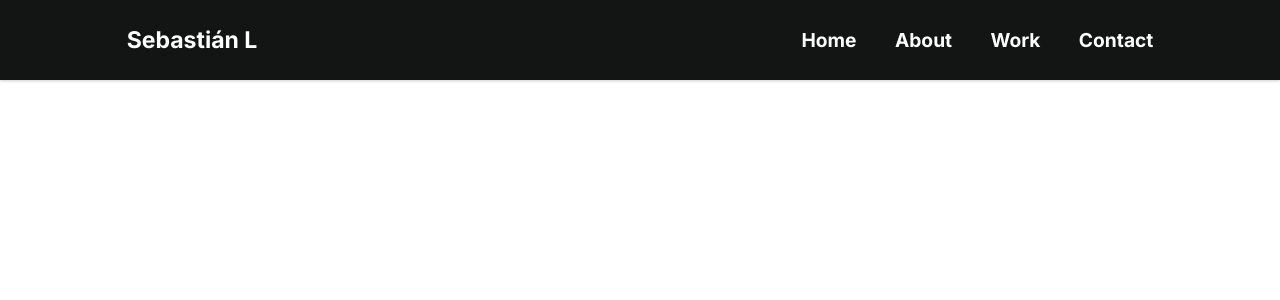
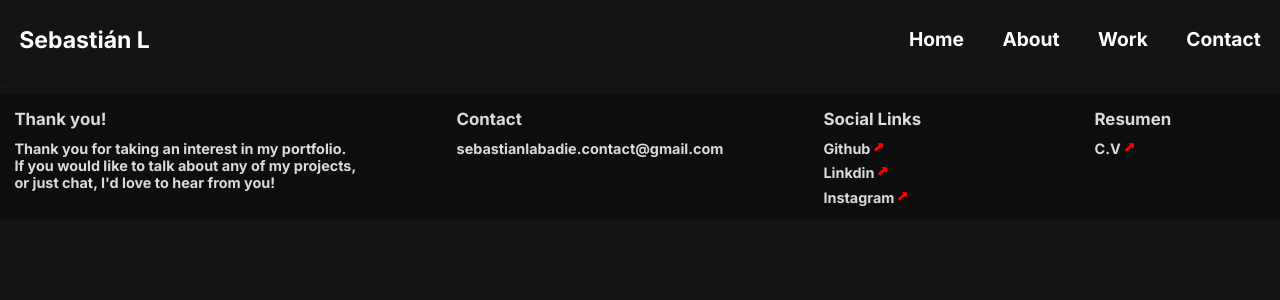
Before and after one commit to SebastianLabadie/Portfolio, a React (Create React App) app: page / in a window 1280 px wide. Shown: the top 300 px of the page. Built offline with nearby package versions, Linux system fonts and the light colour scheme.

Commit message:
Header links hover updated and footer finish

```diff
--- a/src/App.js
+++ b/src/App.js
@@ -1,10 +1,14 @@
 import React from 'react';
 import './App.css';
 import Navbar from './components/Navbar/Navbar'
+import Footer from './components/Footer/Footer'
 
 function App() {
   return (
+    <>
     <Navbar />
+    <Footer />
+    </>
   );
 }
 
--- /dev/null
+++ b/src/components/Footer/Footer.js
@@ -0,0 +1,83 @@
+import React from "react";
+import styled from "styled-components";
+import Wrapper from "../Wrapper";
+const FooterStyled = styled.div`
+  width: 100;
+  background: #0d0e0e;
+  color: #dadada;
+  font-size: 0.9em;
+  .container {
+    margin: 1em 0;
+    padding: 1em;
+    display: grid;
+    grid-template-columns: 2fr 1fr 1fr 1fr;
+    grid-gap: 100px;
+  }
+  .info {
+    margin-top: 0.8em;
+    display: grid;
+    grid-template-columns: 1fr;
+    grid-gap: 0.5em;
+    a{
+        position:relative;
+        text-decoration:none;
+        color:#dadada;
+
+        i{
+            position:relative;
+            display:inline-block;
+            top:-3px;
+            right:-5px;
+            transform:rotate(50deg);
+            color:red;
+            font-size:11px;
+        }
+    }
+  }
+
+`;
+
+const Footer = () => {
+  return (
+    <FooterStyled>
+      <Wrapper>
+        <div className="container">
+          <div className="containers ">
+            <h3>Thank you!</h3>
+            <div className="info">
+              <p>
+                Thank you for taking an interest in my portfolio. If you would
+                like to talk about any of my projects, or just chat, I'd love to
+                hear from you!
+              </p>
+            </div>
+          </div>
+          <div className="containers">
+            <h3>Contact</h3>
+            <div className="info">
+              <p>sebastianlabadie.contact@gmail.com</p>
+            </div>
+          </div>
+          <div className="containers">
+            {/*poner iconos*/}
+            <h3>Social Links</h3>
+            <div className="info">
+            <a href="">Github<i class="fas fa-long-arrow-alt-up"></i></a>
+              <a href="">Linkdin<i class="fas fa-long-arrow-alt-up"></i></a>
+              <a href="">Instagram<i class="fas fa-long-arrow-alt-up"></i></a>
+            </div>
+          </div>
+          <div className="containers">
+            {/*poner iconos*/}
+            <h3>Resumen</h3>
+            <div className="info">
+              <a href="">C.V<i class="fas fa-long-arrow-alt-up"></i></a>
+            </div>
+          </div>
+        </div>
+      </Wrapper>
+    </FooterStyled>
+  );
+};
+
+export default Footer;
--- a/src/components/Navbar/Navbar.js
+++ b/src/components/Navbar/Navbar.js
@@ -1,16 +1,18 @@
 import React, { useState } from "react";
 import styled from "styled-components";
 import { MenuItems } from "./MenuItems";
+import Wrapper from '../Wrapper'
 
 const NavbarStyled = styled.div`
-  box-shadow:0px 1px 3px rgba(0,0,0,0.20);
+
+  box-shadow: 0px 1px 3px rgba(0, 0, 0, 0.2);
   .NavbarItems {
-    padding: 1em;
-    background: rgba(19,20,20,1);
+    margin:0 1em;
+    background: rgba(19, 20, 20, 1);
     height: 10vh;
     display: flex;
     align-items: center;
-    justify-content: center;
+    justify-content: space-between;
     font-size: 1.2rem;
     color: #fff;
   }
@@ -18,13 +20,13 @@ const NavbarStyled = styled.div`
     color: #fff;
     justify-self: start;
     cursor: pointer;
-    font-size:1.2em;
+    font-size: 1.2em;
   }
   .nav-menu {
     list-style: none;
     display: grid;
     grid-template-columns: repeat(4, auto);
-    grid-gap:2em;
+    grid-gap: 2em;
     text-align: center;
     width: 70vw;
     justify-content: end;
@@ -34,66 +36,75 @@ const NavbarStyled = styled.div`
     text-decoration: none;
     color: #fff;
 
+    &::after {
+      content: "";
+      display: block;
+      width: 0;
+      height: 2px;
+      background: #fff;
+      transition: width 0.3s;
+    }
     &:hover {
-        color:#e05050;
-      border-bottom:2px solid #fff;
+      color:rgb(224, 80, 80);
+      &:after {
+        width: 100%;
+        color: blue;
+        transition: width 0.3s;
+      }
     }
   }
 
   .fa-bars {
     color: #fff;
   }
-  .menu-icon{
+  .menu-icon {
     display: none;
   }
 
-  @media screen and (max-width:800px){
-        .NavbarItems{
-            position:relative;
-            justify-content:space-between;
-            padding:2em;
+  @media screen and (max-width: 800px) {
+    .NavbarItems {
+
+      padding: 2em;
     }
 
+    .nav-menu {
+      display: flex;
+      flex-direction: column;
+      justify-content: center;
+      position: absolute;
 
-        .nav-menu{
-            display:flex;
-            flex-direction:column;
-            justify-content:center;
-            position:absolute;
+      top: 0;
+      left: -200vw;
+      width: 100vw;
+      height: 100vh;
+      background: rgba(19, 20, 20, 1);
+      opacity: 1;
+      z-index: 100;
 
-            top:0;
-            left:-200vw;
-            width:100vw;
-            height:100vh;
-            background:rgba(19,20,20,1);
-            opacity:1;
-            z-index:100;
-
-            transition:all 0.8s ease;
-
+      transition: all 0.8s ease;
     }
-        .active{
-            background:rgba(19,20,20,1);
-            left:0vh;
-            opacity:1;
-            transition:all 0.8 ease-out;
+    .active {
+      background: rgba(19, 20, 20, 1);
+      left: 0vh;
+      opacity: 1;
+      transition: all 0.8 ease-out;
     }
 
-        .menu-icon{
-            display:block;
-            font-size:1.5em;
-            cursor:pointer;
+    .menu-icon {
+      display: block;
+      font-size: 1.5em;
+      cursor: pointer;
     }
-        .close{
-            position:absolute;
-            top:1.3em;
-            right:1.4em;
+    .close {
+      position: absolute;
+      top: 1.3em;
+      right: 1.4em;
     }
-        li{
-            margin:25px;
+    li {
+      margin: 25px;
     }
-        .nav-links{
-            font-size:3rem;
+    .nav-links {
+      font-size: 3rem;
     }
   }
 `;
@@ -111,26 +122,27 @@ const RenderMenuItems = MenuItems.map((item, i) => {
 const Navbar = () => {
   const [clicked, setClicked] = useState(false);
 
-  console.log(clicked)
+  console.log(clicked);
   return (
-    <div className="container">
     <NavbarStyled>
+          <Wrapper >
         <nav className="NavbarItems">
-          <h1 className="navbar-name">
-            Sebastián L
-          </h1>
+          <h1 className="navbar-name">Sebastián L</h1>
           <div className="menu-icon open" onClick={(e) => setClicked(!clicked)}>
-                <i className='fas fa-bars'></i>
+            <i className="fas fa-bars"></i>
           </div>
           <ul className={clicked ? "nav-menu active" : "nav-menu"}>
-          <div className="menu-icon close" onClick={(e) => setClicked(!clicked)}>
-                <i className='fas fa-times'></i>
+            <div
+              className="menu-icon close"
+              onClick={(e) => setClicked(!clicked)}
+            >
+              <i className="fas fa-times"></i>
             </div>
             {RenderMenuItems}
           </ul>
         </nav>
+    </Wrapper>
       </NavbarStyled>
-    </div>
   );
 };
 
--- /dev/null
+++ b/src/components/Wrapper.js
@@ -0,0 +1,17 @@
+import React from 'react'
+import styled from 'styled-components'
+
+const WrapperStyled=styled.div`
+    max-width:1300px;
+    margin:auto;
+`
+
+function Wrapper({children}) {
+    return (
+       <WrapperStyled>
+           {children}
+       </WrapperStyled>
+    )
+}
+
+export default Wrapper
--- a/src/index.css
+++ b/src/index.css
@@ -5,6 +5,7 @@
 }
 
 body{
+  background:rgba(19,20,20,1);
   font-family: 'Inter', sans-serif;
   font-size:16px;
   font-weight: 700;
```
Also changed, not shown: src/components/Navbar/Navbar.css (deleted), src/images/Group_14.png (added), src/images/image.png (renamed from src/components/images/image.png). Lines whose indentation alone changed are shown as unchanged.
